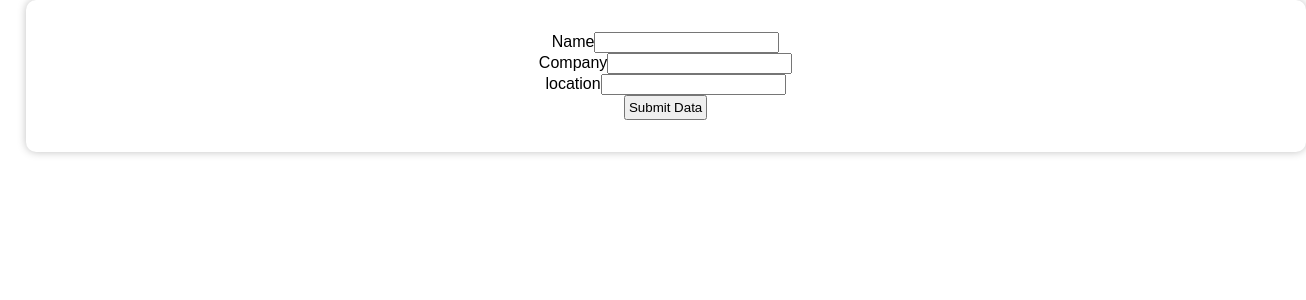
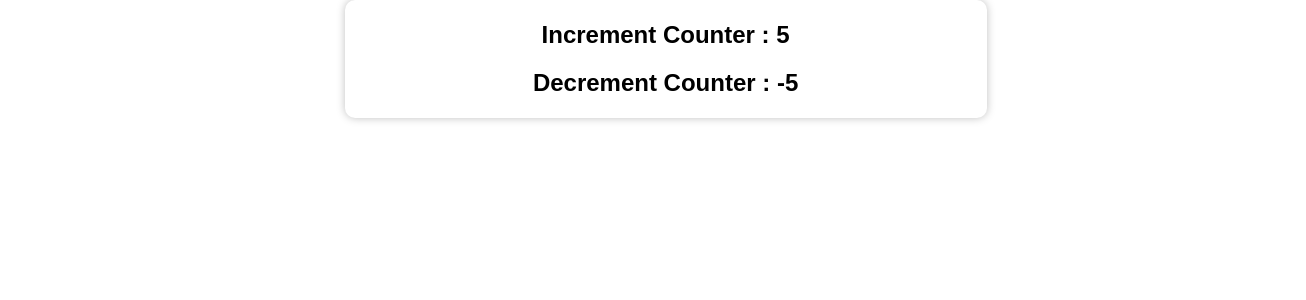
Before and after one commit to jne-freshers-april-2024/imran-mern-training, a React (Create React App) app in the folder reactjs/: page / in a window 1280 px wide. Shown: the top 300 px of the page, 1306 px wide, since content can reach past the window. Built offline with nearby package versions, Linux system fonts and the light colour scheme.

Commit message:
Custome Hook basic understanding

```diff
--- a/reactjs/src/App.js
+++ b/reactjs/src/App.js
@@ -2,14 +2,19 @@ import React, { Component } from 'react';
 import logo from './logo.svg';
 import './App.css';
 import PostAPITest from './components/PostAPITest';
-class App extends Component {
-  render() {
+import useCustome from './hooks/use-custome';
+const App = ()=>{
+  const counterInc = useCustome(true);
+  const counterDec = useCustome(false);
     return (
-       <div>
-           <PostAPITest/>
+       <div className='div'>
+         <h2>Increment Counter : {counterInc}</h2>
+         <h2>Decrement Counter : {counterDec}</h2>
        </div>
+      //  <div>
+      //      <PostAPITest/>
+      //  </div>
     );
   }
-}
 
 export default App;
--- a/reactjs/src/components/CommonDay06.css
+++ b/reactjs/src/components/CommonDay06.css
@@ -1,11 +1,31 @@
 .div{
     margin: auto;
     text-align: center;
-    padding: 2rem;
+    padding: 1px;
     position: relative;
     left: 2%;
     background-color: white;
     color: black;
     border-radius: 10px;
     box-shadow: 0px 0px 8px rgba(0, 0, 0, 0.25) ;
+    width: 50%;
 }
+
+
+.lable{
+    font-size: 16px;
+    font-weight: bold;
+}
+
+.input{
+    padding: 8px;
+    border-radius: 2px;
+    border: 1px solid black;
+    width: 200px;
+    box-shadow: 0px 0px 8px rgba(0, 0, 0, 0.25);
+}
+.button{
+    padding: 2px;
+    color:black;
+    text-shadow: paleturquoise;
+}
--- a/reactjs/src/components/PostAPITest.js
+++ b/reactjs/src/components/PostAPITest.js
@@ -52,8 +52,8 @@ const PostAPITest = () => {
     <div className="div">
       <form onSubmit={onSubmitHandler}>
         <div>
-          <label htmlFor="name">Name</label>
-          <input
+          <label className="lable" htmlFor="name">Name</label>
+          <input className="input"
             id="name"
             value={employeeData.name}
             name="name"
@@ -61,8 +61,8 @@ const PostAPITest = () => {
           ></input>
         </div>
         <div>
-          <label htmlFor="company">Company</label>
-          <input
+          <label className="lable" htmlFor="company">Company</label>
+          <input className="input"
             id="company"
             value={employeeData.company}
             name="company"
@@ -70,15 +70,15 @@ const PostAPITest = () => {
           ></input>
         </div>
         <div>
-          <label htmlFor="location">location</label>
-          <input
+          <label className="lable" htmlFor="location">location</label>
+          <input className="input"
             id="location"
             value={employeeData.location}
             name="location"
             onChange={onChangeField}
           ></input>
         </div>
-        <button style={{ padding: "0.23%" }} type="submit">
+        <button className="button" style={{ padding: "0.23%" }} type="submit">
           Submit Data
         </button>
       </form>
--- /dev/null
+++ b/reactjs/src/hooks/use-custome.js
@@ -0,0 +1,19 @@
+import { useEffect, useState } from "react";
+
+const useCustome = (forward = true) => {
+  const [counter, setCounter] = useState(0);
+
+  useEffect(() => {
+    const interval = setInterval(() => {
+      if (forward) {
+        setCounter((prev) => prev + 1);
+      } else {
+        setCounter((prev) => prev - 1);
+      }
+    }, 1000);
+
+    return () => clearInterval(interval);
+  }, [counter]);
+  return counter;
+};
+export default useCustome;
```
Also changed, not shown: reactjs/src/CustomHook.txt (added).
